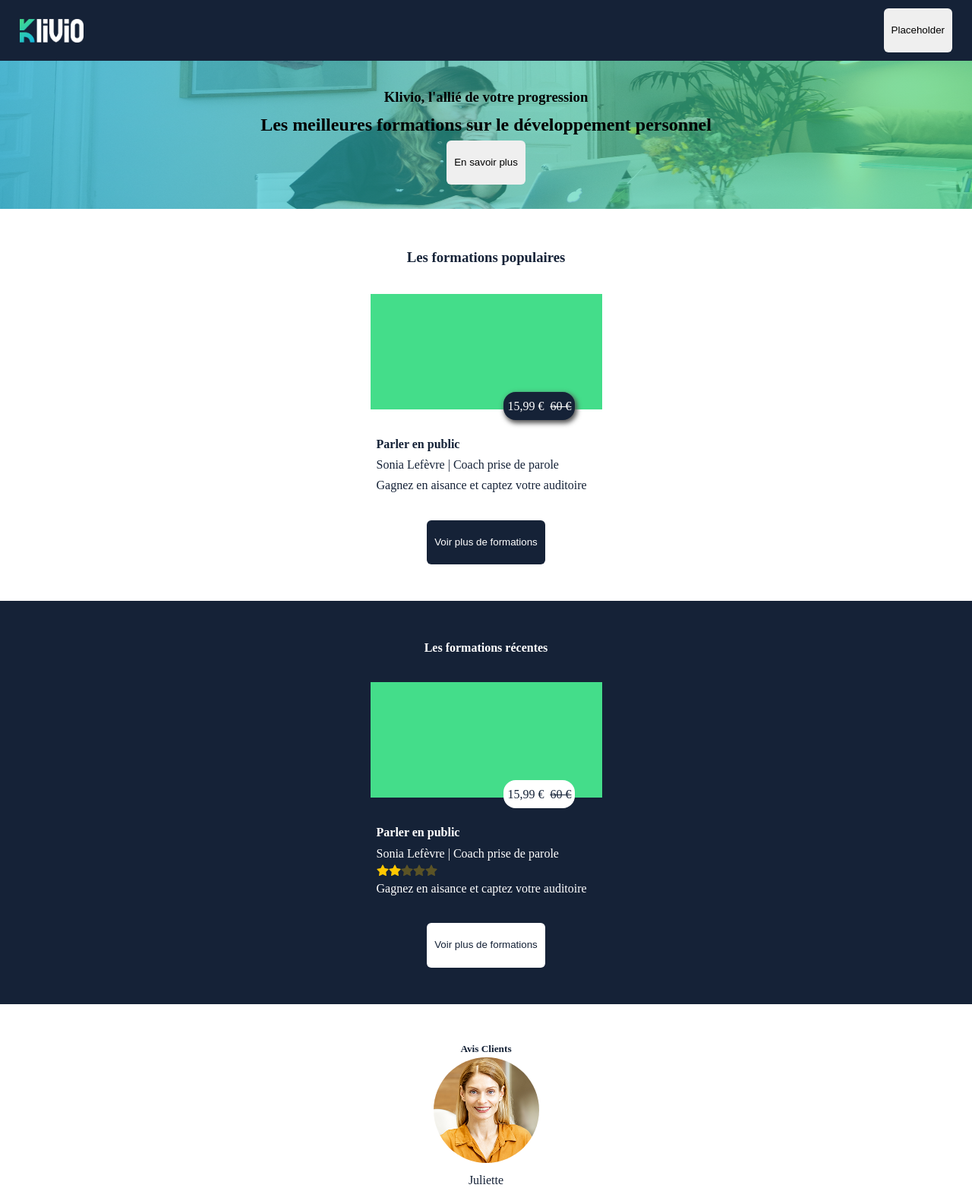
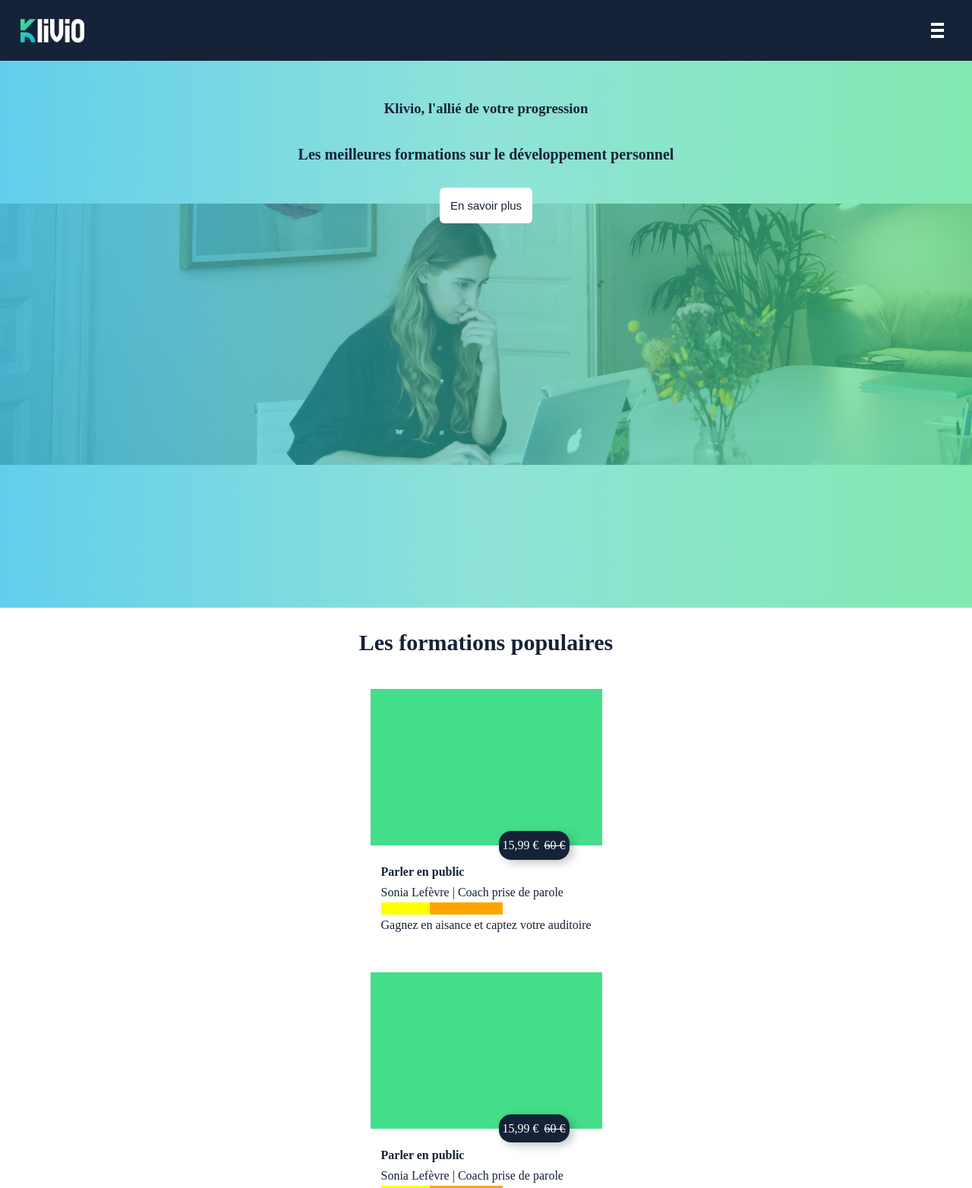
Before and after one commit to Maxime-Meteye/site-statique, a plain HTML site: page index.html in a window 1280 px wide. Shown: the top 1564 px of the page at 76% size. Drawn offline with Linux system fonts and the light colour scheme.

Commit message:
fixing spacing

```diff
--- a/index.html
+++ b/index.html
@@ -18,16 +18,18 @@
             <a href="" class="hidden-on-mobile">Les formations <!--TODO add link--></a>
         </div>
         <div class="hidden-on-mobile"> <!--For desktop menu--></div>
-        <div class="hamburger-menu">
-            <button class="btn">Placeholder</button>
-        </div>
+        <button class="hamburger-menu">
+            <span></span>
+			<span></span>
+			<span></span>
+        </button>
     </header>
     <main>
         <section class="bg-header">
             <article>
-                <h1 class="align-center">Klivio, l'allié de votre progression</h1>
-                <h2 class="align-center">Les meilleures formations sur le développement personnel</h2>
-                <button class="btn">En savoir plus</button>
+                <h1 class="align-center blue-text">Klivio, l'allié de votre progression</h1>
+                <h2 class="align-center blue-text">Les meilleures formations sur le développement personnel</h2>
+                <button class="btn white-theme blue-text">En savoir plus</button>
             </article>
         </section>
         <section class="padding-block white-theme">
@@ -54,8 +56,28 @@
 							</div>
 						</article>
 					</li>
+					<li>
+						<article>
+							<div class="center-x">
+								<span class="course-illustration">
+									<div class="price-container">
+										<div class="course-price blue-theme">
+											<span>15,99 €</span>
+											<span class="line-through">60 €</span>
+										</div>
+									</div>
+								</span>
+							</div>
+							<div class="grid course-descriptor">
+								<p><strong>Parler en public</strong></p>
+								<p>Sonia Lefèvre | Coach prise de parole</p>
+								<div class="note-2"></div>
+								<p>Gagnez en aisance et captez votre auditoire</p>
+							</div>
+						</article>
+					</li>
 				</ul>
-				<button class="margin-auto btn blue-theme">Voir plus de formations</button>
+				<button class="margin-auto btn blue-theme mb-xl">Voir plus de formations</button>
         </section>
 		<section class="blue-theme padding-block">
 			<h4>Les formations récentes</h4>
@@ -87,12 +109,12 @@
 						</article>
 					</li>
 				</ul>
-				<button class="margin-auto btn white-theme">Voir plus de formations</button>
+				<button class="margin-auto btn white-theme mb-xl">Voir plus de formations</button>
 		</section>
 		<section class="white-theme padding-block padding-inline">
 			<h5><strong>Avis Clients</strong></h5>
 			<ul>
-				<li class="center-x">
+				<li class="center-x mt-x">
 					<figure>
 						<img src="./assets/juliette.png" alt="juliette's portrait" class="round-portrait">
 						<figcaption>Juliette</figcaption>
@@ -102,7 +124,7 @@
 				</li>
 			</ul>
 		</section>
-		<section class="white-theme padding-block padding-inline">
+		<section class="white-theme padding-block padding-inline-m">
 			<h6><strong>LES AVANTAGES KLIVIO</strong></h6>
 			<ul>
 				<li class="center-x">
@@ -128,10 +150,12 @@
 			</ul>
 			<img src="./assets/avantages.png" alt="Happy customer">
 		</section>
-		<section class="green-theme padding-block padding-inline">
-			<h6><strong>LES AVANTAGES KLIVIO</strong></h6>
+		<section class="green-theme padding-block padding-inline-s">
+			<h6 class="uppercase"><strong>Créez vos formations</strong></h6>
 			<img src="./assets/become-author.png" alt="Author writing in a book">
-			<ul>
+
+			<!--TODO Fix spacings-->
+			<ul class="padding-inline-s">
 				<li class="center-x">
 					<div class="flex">
 						<p class="justify-left">Suivi de sa progression</p>
--- a/styles/header.css
+++ b/styles/header.css
@@ -1,9 +1,10 @@
 header{
     background-color: #152237;
     height: 80px;
-    padding: 1em 26px;
+    padding: 8px 16px;
 	display: flex;
 	flex-direction: row;
+	align-items: center;
 }
 header > * {
 	width: 100%;
@@ -17,8 +18,25 @@ header > * > * {
 .logo{
     width: 84px;
     height: 31px;
+	margin-left: 11px;
 }
 
 .hamburger-menu{
-	justify-content: right;
+	width: 18px;
+	height: 100%;
+	padding-block: 18px;
+	margin-right: 21px;
+	display: flex;
+	flex-direction: column;
+	background-color: #fff0;
+	border: none;
+	justify-content: space-evenly;
+	align-items: center;
+	align-self: center;
 }
+
+.hamburger-menu span{
+	width: 100%;
+	height: 4px;
+	background-color: #fff;
+}
--- a/styles/main.css
+++ b/styles/main.css
@@ -14,17 +14,46 @@ main{
 }
 
 .bg-header{
-	background: linear-gradient(to left,#44dd89aa,#2DCAB688,#15b6e2aa), no-repeat url("../assets/bg-header.png");
-	background-size: 100% 100%;
+	background: linear-gradient(to left,#44dd89aa,#2DCAB688,#15b6e2aa), url("../assets/bg-header.png");
+	background-size: contain;
+	background-position: 50% 50%;
 	background-repeat: no-repeat;
-	padding: 2em;
+	padding: 34px;
+	aspect-ratio: 16/9;
+}
+h1{
+	margin-top: 13px;
 }
 
+h2{
+	margin-block: 27px;
+	font-size: 20px;
+}
+
+h3{
+	margin-top: 12px;
+	font-size: 30px;
+}
+
+h4{
+	margin-top: 24px;
+	font-size: 30px;
+}
+h5{
+	margin-top: 20px;
+	font-size: 30px;
+}
+
+h6{
+	font-size: 30px;
+	margin-bottom: 13px;
+}
 
 .course-list{
-    padding: 2em;
+    padding: 36px;
 	row-gap: 3em;
 	column-gap: 2em;
+	margin-bottom: 7px;
 }
 
 .course-list > li{
@@ -37,15 +66,15 @@ main{
 	display: block;
 	position: relative;
 	width: 305px;
-	height: 9.5em;
-	margin-bottom: 2em;
+	height: 206px;
+	margin-bottom: 21px;
 	background-color: #44dd8a;
 }
 
 .course-illustration > .price-container{
 	position: absolute;
 	bottom: -9%;
-	right: 1%;
+	right: 11px;
 }
 
 .price-container{
@@ -59,19 +88,20 @@ main{
 	flex-direction: row;
 	justify-content: right;
 	margin-right: 2em;
-	gap: 0.5em;
+	gap: 7px;
 	color: #FFF;
 	width: fit-content;
 	padding: 5px;
 	border-radius: 1em;
-	box-shadow: 2px 3px 6px 1px rgb(82, 82, 82);
+	box-shadow: 5px 4px 13.2px -1px #0004;
 }
 
 .course-descriptor > :is(p,strong){
 	text-align: justify;
+
 }
 .course-descriptor{
-	margin-inline-start: .5em;
+	margin-inline-start: 14px;
 }
 
 
--- a/styles/utils.css
+++ b/styles/utils.css
@@ -11,17 +11,25 @@
     width: 100%;
 }
 
+.blue-text{
+	color: #152237;
+}
+
 .btn{
-	padding: 16px 8px;
+	padding: 11px 14px;
 	border-radius: 6px;
 	border-color: transparent;
+	font-size: 15px;
+	width: fit-content;
+	height: auto;
+	border: none;
 }
 
 .padding-block{
-	padding-block: 3em;
+	padding-block: 8px;
 }
 .padding-inline{
-	padding-inline: 3em;
+	padding-inline: 16px;
 }
 
 .grid{
@@ -56,7 +64,57 @@
 	margin: auto;
 }
 
+.mb-xl{
+	margin-bottom: 37px;
+}
+
+.mt-x{
+	margin-top: 26px;
+}
+
+.note-1{
+	--note-level : 1;
+}
+.note-2{
+	--note-level : 2;
+}
+.note-3{
+	--note-level : 3;
+}
+.note-4{
+	--note-level : 4;
+}
+.note-5{
+	--note-level : 5;
+}
+
+[class*="note"]{
+	position: relative;
+	width: calc(5*2em);
+	height: 1em;
+	background-color: orange;
+}
+
+[class*="note"]::after{
+	content: "";
+	display: block;
+	width: calc(var(--note-level)*2em);
+	background-color: yellow;
+	height: 1em;
+}
 
 .no-shadow{
 	box-shadow: none !important;
 }
+
+.padding-inline-m{
+	padding-inline: 32px;
+}
+
+.padding-inline-s{
+	padding-inline: 24px;
+}
+
+.uppercase{
+	text-transform: uppercase;
+}
```
